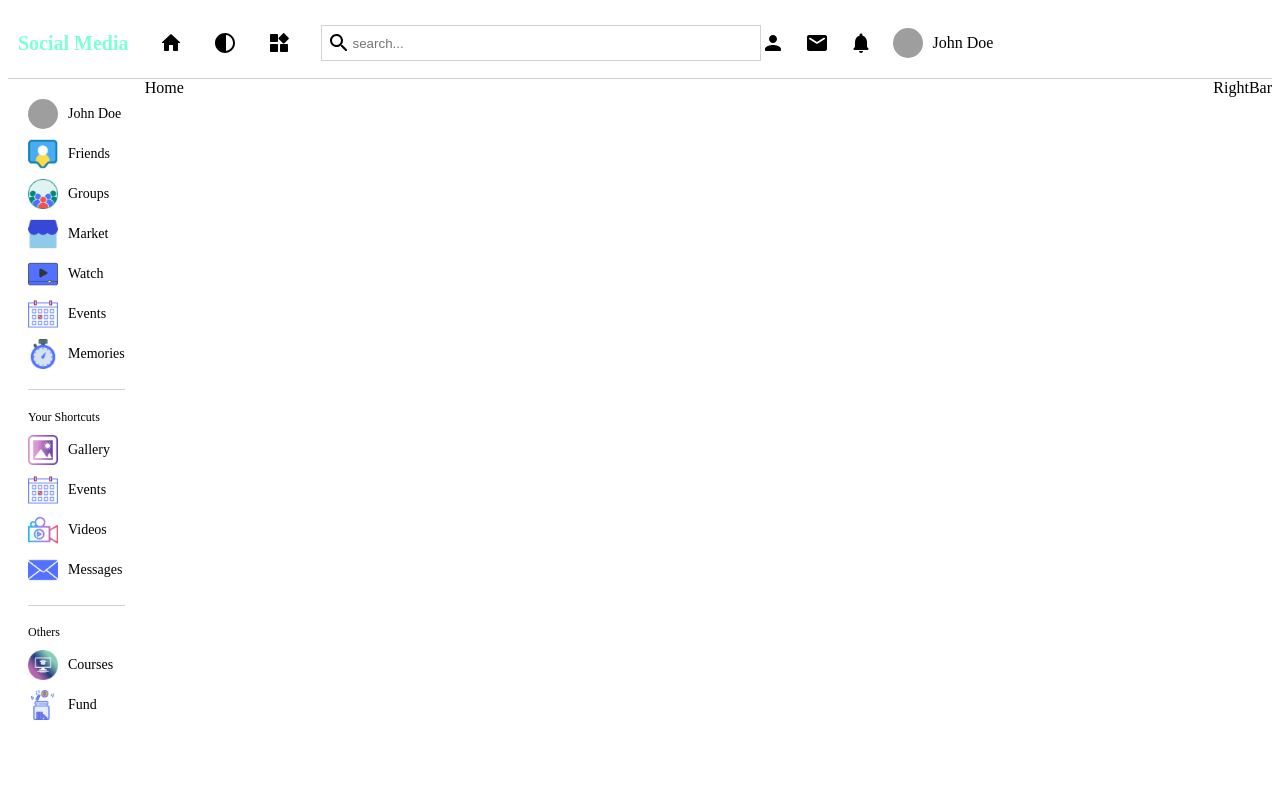
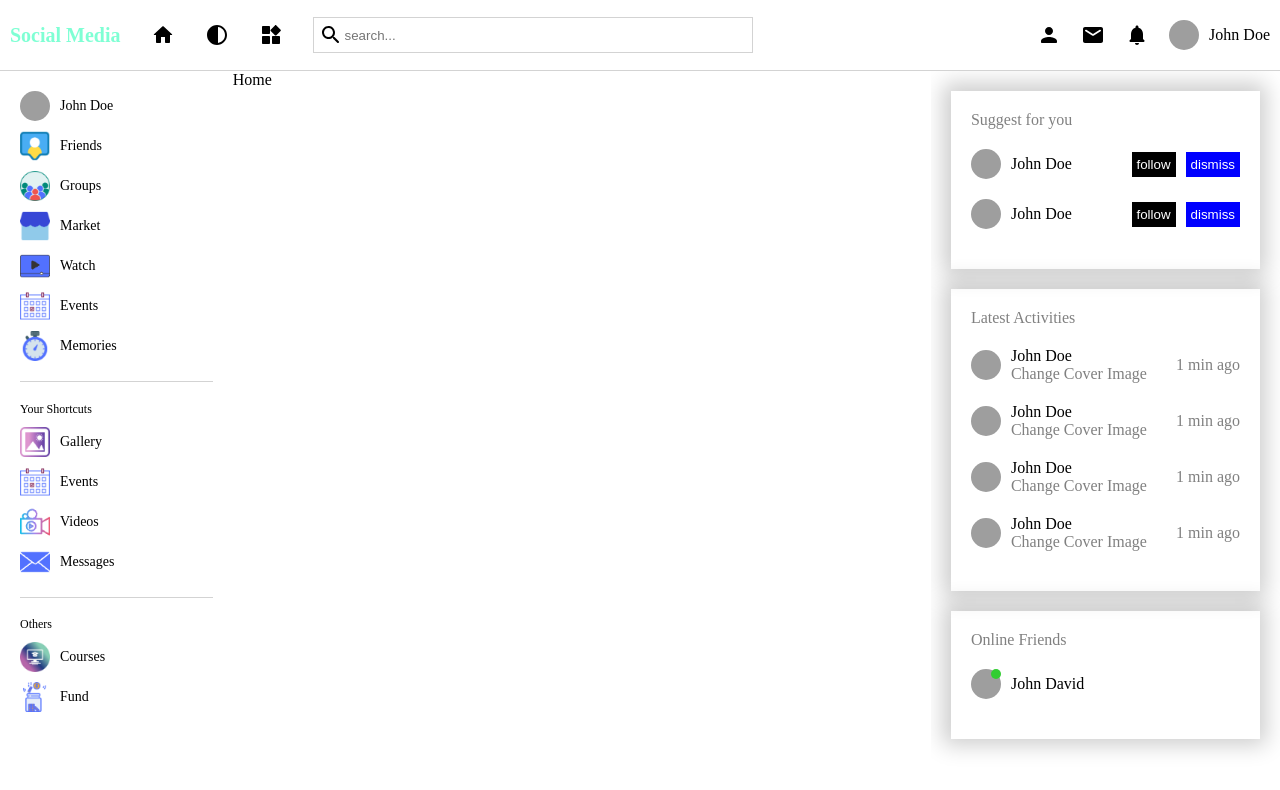
Before and after one commit to Muhammad-Faizan-Tariq/social-media-app-react-sql, a React (Vite) app in the folder client/: page / in a window 1280 px wide. Shown: the top 790 px of the page. Built offline with nearby package versions, Linux system fonts and the light colour scheme; grey boxes are pictures that could not be loaded.

Commit message:
add right bar

```diff
--- a/client/src/components/leftbar/style.scss
+++ b/client/src/components/leftbar/style.scss
@@ -1,4 +1,12 @@
 .leftbar{
+    flex: 2;
+    overflow: scroll;
+    top: 70px;
+    position: sticky;
+    height: calc(100vh - 71px);
+    &::-webkit-scrollbar{
+        display: none;
+    }
     .container{
         padding: 20px;
         hr{
--- a/client/src/components/navbar/style.scss
+++ b/client/src/components/navbar/style.scss
@@ -5,6 +5,9 @@
     padding: 10px;
     height: 50px;
     border-bottom: 1px solid lightgray;
+    position: sticky;
+    background-color: white;
+    top: 0;
     .left{
         display: flex;
         align-items: center;
@@ -40,9 +43,6 @@
                 border-radius: 50%;
                 object-fit: cover;
             }
-            span{
-
-            }
         }
     }
 }
--- a/client/src/components/rightbar/index.jsx
+++ b/client/src/components/rightbar/index.jsx
@@ -1,7 +1,90 @@
 import "./style.scss"
 const RightBar = () => {
   return (
-    <div className="rightbar">RightBar</div>
+    <div className="rightbar">
+      <div className="container">
+
+        <div className="item">
+          <span>Suggest for you</span>
+          <div className="user">
+            <div className="userInfo">
+              <img src="https://images.pexels.com/photos/697244/pexels-photo-697244.jpeg?auto=compress&cs=tinysrgb&w=1260&h=750&dpr=1" alt="user" />
+              <span>John Doe</span>
+            </div>
+            <div className="buttons">
+              <button>follow</button>
+              <button>dismiss</button>
+            </div>
+          </div>
+
+          <div className="user">
+            <div className="userInfo">
+              <img src="https://images.pexels.com/photos/697244/pexels-photo-697244.jpeg?auto=compress&cs=tinysrgb&w=1260&h=750&dpr=1" alt="user" />
+              <span>John Doe</span>
+            </div>
+            <div className="buttons">
+              <button>follow</button>
+              <button>dismiss</button>
+            </div>
+          </div>
+        </div>
+
+        <div className="item">
+          <span>Latest Activities</span>
+          <div className="user">
+            <div className="userInfo">
+              <img src="https://images.pexels.com/photos/697244/pexels-photo-697244.jpeg?auto=compress&cs=tinysrgb&w=1260&h=750&dpr=1" alt="user" />
+              <p>
+                <span style={{ display: 'block' }}>John Doe</span>
+                Change Cover Image
+              </p>
+            </div>
+            <span>1 min ago</span>
+          </div>
+          <div className="user">
+            <div className="userInfo">
+              <img src="https://images.pexels.com/photos/697244/pexels-photo-697244.jpeg?auto=compress&cs=tinysrgb&w=1260&h=750&dpr=1" alt="user" />
+              <p>
+                <span style={{ display: 'block' }}>John Doe</span>
+                Change Cover Image
+              </p>
+            </div>
+            <span>1 min ago</span>
+          </div>
+          <div className="user">
+            <div className="userInfo">
+              <img src="https://images.pexels.com/photos/697244/pexels-photo-697244.jpeg?auto=compress&cs=tinysrgb&w=1260&h=750&dpr=1" alt="user" />
+              <p>
+                <span style={{ display: 'block' }}>John Doe</span>
+                Change Cover Image
+              </p>
+            </div>
+            <span>1 min ago</span>
+          </div>
+          <div className="user">
+            <div className="userInfo">
+              <img src="https://images.pexels.com/photos/697244/pexels-photo-697244.jpeg?auto=compress&cs=tinysrgb&w=1260&h=750&dpr=1" alt="user" />
+              <p>
+                <span style={{ display: 'block' }}>John Doe</span>
+                Change Cover Image
+              </p>
+            </div>
+            <span>1 min ago</span>
+          </div>
+        </div>
+
+        <div className="item">
+          <span>Online Friends</span>
+          <div className="user">
+            <div className="userInfo">
+              <img src="https://images.pexels.com/photos/697244/pexels-photo-697244.jpeg?auto=compress&cs=tinysrgb&w=1260&h=750&dpr=1" alt="user" />
+              <div className="online"/>
+              <span>John David</span>
+            </div>
+          </div>
+        </div>
+      </div>
+    </div>
   )
 }
 
--- a/client/src/components/rightbar/style.scss
+++ b/client/src/components/rightbar/style.scss
@@ -1,3 +1,84 @@
-.right{
+.rightbar {
     flex: 3;
+    position: sticky;
+    top: 70px;
+    height: calc(100vh - 71px);
+    overflow: scroll;
+    &::-webkit-scrollbar {
+        display: none;
+    }
+
+    .container {
+        padding: 20px;
+
+        .item {
+            box-shadow: 0px 0px 15px 7px rgba(0, 0, 0, 0.2);
+            -webkit-box-shadow: -1px -1px 21px 7px rgba(0, 0, 0, 0.2);
+            -moz-box-shadow: -1px -1px 21px 7px rgba(0, 0, 0, 0.2);
+            padding: 20px;
+            margin-bottom: 20px;
+            span {
+                color: gray;
+            }
+
+            .user {
+                display: flex;
+                justify-content: space-between;
+                align-items: center;
+                margin: 20px 0;
+
+                .userInfo {
+                    display: flex;
+                    align-items: center;
+                    gap: 10px;
+                    position: relative;
+                    img {
+                        width: 30px;
+                        height: 30px;
+                        border-radius: 50%;
+                        object-fit: cover;
+                    }
+                    .online{
+                        height: 10px;
+                        width: 10px;
+                        background-color: limegreen;
+                        border-radius: 50%;
+                        position: absolute;
+                        top: 0;
+                        left: 20px;
+                    }
+                    p {
+                        color: gray;
+                        margin: 0;
+                    }
+                    span {
+                        color: black;
+                        font-weight: 500;
+                    }
+                }
+
+                .buttons {
+                    display: flex;
+                    align-items: center;
+                    gap: 10px;
+
+                    button {
+                        border: none;
+                        padding: 5px;
+                        color: white;
+                        cursor: pointer;
+
+                        &:first-child {
+                            background-color: black;
+                        }
+
+                        &:last-child {
+                            background-color: blue;
+                        }
+
+                    }
+                }
+            }
+        }
+    }
 }
--- a/client/src/index.css
+++ b/client/src/index.css
@@ -1,69 +1,3 @@
-/* :root {
-  font-family: Inter, system-ui, Avenir, Helvetica, Arial, sans-serif;
-  line-height: 1.5;
-  font-weight: 400;
-
-  color-scheme: light dark;
-  color: rgba(255, 255, 255, 0.87);
-  background-color: #242424;
-
-  font-synthesis: none;
-  text-rendering: optimizeLegibility;
-  -webkit-font-smoothing: antialiased;
-  -moz-osx-font-smoothing: grayscale;
-  -webkit-text-size-adjust: 100%;
+body{
+  margin: 0;
 }
-
-a {
-  font-weight: 500;
-  color: #646cff;
-  text-decoration: inherit;
-}
-a:hover {
-  color: #535bf2;
-}
-
-body {
-  margin: 0;
-  display: flex;
-  place-items: center;
-  min-width: 320px;
-  min-height: 100vh;
-}
-
-h1 {
-  font-size: 3.2em;
-  line-height: 1.1;
-}
-
-button {
-  border-radius: 8px;
-  border: 1px solid transparent;
-  padding: 0.6em 1.2em;
-  font-size: 1em;
-  font-weight: 500;
-  font-family: inherit;
-  background-color: #1a1a1a;
-  cursor: pointer;
-  transition: border-color 0.25s;
-}
-button:hover {
-  border-color: #646cff;
-}
-button:focus,
-button:focus-visible {
-  outline: 4px auto -webkit-focus-ring-color;
-}
-
-@media (prefers-color-scheme: light) {
-  :root {
-    color: #213547;
-    background-color: #ffffff;
-  }
-  a:hover {
-    color: #747bff;
-  }
-  button {
-    background-color: #f9f9f9;
-  }
-} */
```
